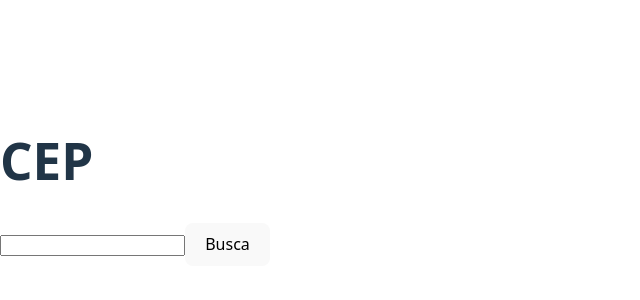
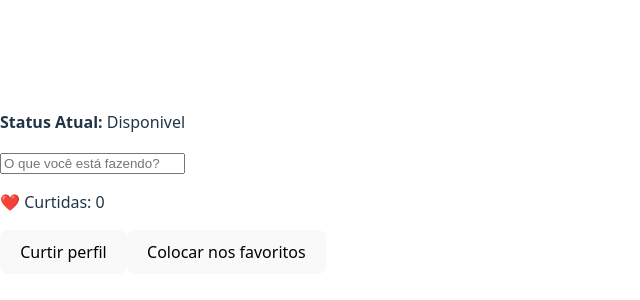
Before and after one commit to lucasriandev/Projects-React, a React (Vite) app in the folder meu-primeiro-projeto-react/: page / in a window 1280 px wide. Shown: the part 218-518 px from the top of the page, without its empty margins (0-640 px from the left). Built offline with nearby package versions, Linux system fonts and the light colour scheme.

Commit message:
diminuindo

```diff
--- a/meu-primeiro-projeto-react/src/Profile.jsx
+++ b/meu-primeiro-projeto-react/src/Profile.jsx
@@ -15,10 +15,6 @@ function Profile(props) {
     setFavorito(!favorito);
   }
 
-  function mudarStatus(evento) {
-    setStatus(evento.target.value);
-  }
-
   return (
     <div className="profile-card">
       <h2>{props.nome}</h2>
@@ -31,7 +27,7 @@ function Profile(props) {
         type="text"
         placeholder="O que você está fazendo?"
         //onChamge que chama a funcao
-        onChange={mudarStatus}
+        onChange={(e) => setStatus(e.target.value)}
       />
 
       <p>❤️ Curtidas: {curtidas}</p>
--- a/meu-primeiro-projeto-react/src/main.jsx
+++ b/meu-primeiro-projeto-react/src/main.jsx
@@ -1,7 +1,7 @@
 import { StrictMode } from "react";
 import { createRoot } from "react-dom/client";
 import "./index.css";
-import App from "./teste";
+import App from "./Profile";
 
 createRoot(document.getElementById("root")).render(
   <StrictMode>
```
